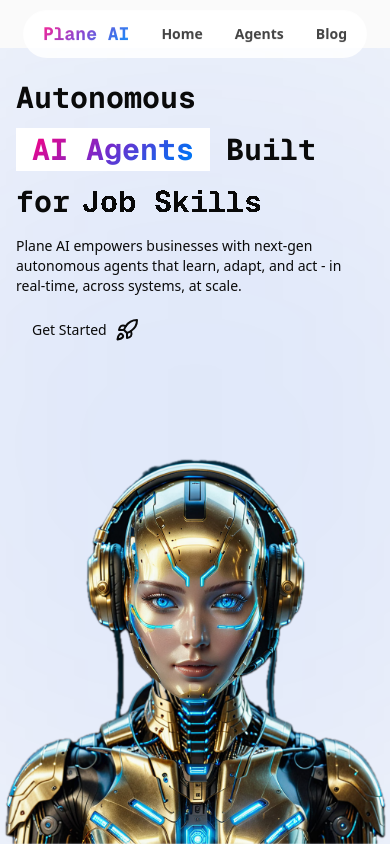
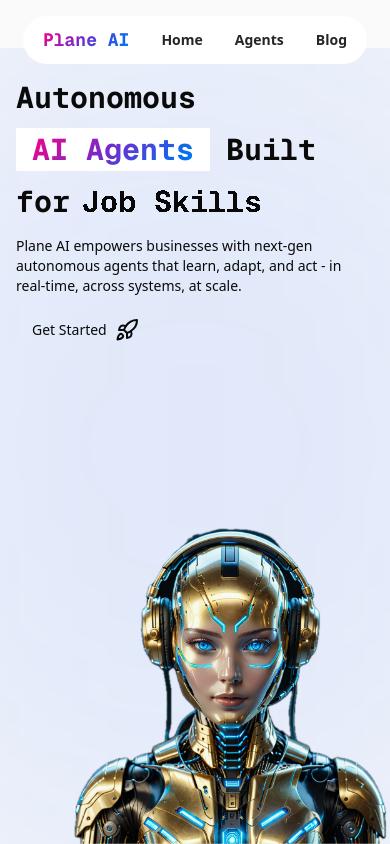
Before and after one commit to Code-With-Akash-09/Plane-AI, a Next.js app: page / in a window 390 px wide. Built offline with nearby package versions, Linux system fonts and the light colour scheme; no server answers.

Commit message:
style: basic ui updated

```diff
--- a/src/app/(agents)/agents/interview-preparation/interview/[interviewId]/page.jsx
+++ b/src/app/(agents)/agents/interview-preparation/interview/[interviewId]/page.jsx
@@ -14,8 +14,8 @@ const InterviewId = async ({ params }) => {
 
     return (
         <>
-            <div className="flex-1 px-4 py-4 w-full overflow-y-auto">
-                <div className="flex w-full max-w-7xl mx-auto h-full md:items-center md:justify-center">
+            <div className="flex-1 px-4 py-4 w-full">
+                <div className="flex w-full max-w-7xl mx-auto h-full items-center justify-center">
                     <InterviewHomeScreen interview={Interview} />
                 </div>
             </div >
--- a/src/app/(agents)/agents/interview-preparation/page.jsx
+++ b/src/app/(agents)/agents/interview-preparation/page.jsx
@@ -11,7 +11,7 @@ const page = () => {
             <div className="flex-1 px-4 py-4 w-full overflow-y-auto">
                 <div className="flex w-full flex-col max-w-7xl mx-auto h-full gap-4 md:gap-6">
                     <div className="flex flex-col w-full lg:col-span-3 gap-4 md:gap-6">
-                        <div className="w-full space-y-4 md:space-y-6 p-4 md:p-6 rounded-3xl border border-neutral-800">
+                        <div className="w-full space-y-6 md:space-y-8 p-4 md:p-6 rounded-3xl border border-neutral-800">
                             <div className="flex flex-col w-full space-y-1">
                                 <h1 className="text-xl md:text-2xl lg:text-3xl  font-mono font-semibold">
                                     AI Interview Preparation
@@ -20,7 +20,7 @@ const page = () => {
                                     Get ready for your next interview with AI-powered mock interviews, personalized feedback, and tailored practice questions.
                                 </p>
                             </div>
-                            <div className="flex flex-col md:flex-row gap-2 md:gap-4 w-full md:w-fit">
+                            <div className="flex  gap-2 md:gap-4 w-full md:w-fit">
                                 <CreateInterview />
                                 <Button
                                     asChild
--- a/src/app/(root)/page.jsx
+++ b/src/app/(root)/page.jsx
@@ -13,26 +13,28 @@ const Home = () => {
 
 	const isMobile = useIsMobile()
 
+	const MotionOrDiv = isMobile ? "div" : motion.div
+
 	return (
 		<div className="size-full flex pt-12">
 			<div className="flex w-full md:h-full min-h-[600px] max-h-[1000px] mx-auto items-end justify-center overflow-hidden relative">
 				<div className="flex w-full h-full">
-					<motion.div
+					<MotionOrDiv
 						initial={{ y: 50, opacity: 0 }}
 						animate={{ y: 0, opacity: 1 }}
 						transition={{ duration: 2, delay: 1, ease: "easeInOut" }}
 						className="flex h-full items-center justify-center w-full"
 					>
 						<span className="flex size-full translate-y-80 min-w-40 aspect-square max-w-full bg-blue-600/40 rounded-full blur-[300px]"></span>
-					</motion.div>
+					</MotionOrDiv>
 					<div className="flex absolute z-10 bottom-0 inset-x-0 items-end justify-center h-full w-full">
-						<motion.div
+						<MotionOrDiv
 							initial={{ y: 50, opacity: 0 }}
 							animate={{ y: 0, opacity: 1 }}
 							transition={{ duration: 1.5, delay: 0.5, ease: "easeInOut" }}
-							className="flex w-full h-[70%] md:h-[90%] relative justify-center"
+							className="flex w-full h-80 md:h-[90%] relative justify-center"
 						>
-							<motion.div
+							<MotionOrDiv
 								initial={{ x: 0 }}
 								animate={{ x: isMobile ? 0 : 350 }}
 								transition={{ duration: 2.5, delay: 2, ease: "easeInOut" }}
@@ -41,20 +43,20 @@ const Home = () => {
 									src={"/assets/banner-img/hero-img.avif"}
 									alt="Hero Image"
 									fill
-									className="object-contain object-bottom"
+									className="object-contain object-bottom-right md:object-bottom"
 								/>
-							</motion.div>
-						</motion.div>
+							</MotionOrDiv>
+						</MotionOrDiv>
 					</div>
 				</div>
-				<motion.div
+				<MotionOrDiv
 					initial={{ y: 50, opacity: 0 }}
 					animate={{ y: 0, opacity: 1 }}
 					transition={{ duration: 2.5, delay: 2, ease: "easeInOut" }}
 					className="flex w-full h-full absolute top-0 z-20 inset-0 md:items-center ,md:justify-center"
 				>
 
-					<motion.div
+					<MotionOrDiv
 						initial={{ y: 50, opacity: 0 }}
 						animate={{ y: 0, opacity: 1 }}
 						transition={{ duration: 2.5, delay: 3, ease: "easeInOut" }}
@@ -87,7 +89,7 @@ const Home = () => {
 								/>
 							</span>
 						</h1>
-						<p className="text-sm md:text-base lg:text-lg max-w-xl">
+						<p className="text-sm md:text-base lg:text-lg max-w-full md:max-w-xl">
 							Plane AI empowers businesses with next-gen autonomous agents that learn, adapt, and act - in real-time, across systems, at scale.
 						</p>
 						<Button asChild className={"cursor-pointer"}>
@@ -97,8 +99,8 @@ const Home = () => {
 								Get Started <Rocket />
 							</Link>
 						</Button>
-					</motion.div>
-				</motion.div>
+					</MotionOrDiv>
+				</MotionOrDiv>
 			</div>
 		</div>
 	)
--- a/src/components/atoms/AiAgentCard.jsx
+++ b/src/components/atoms/AiAgentCard.jsx
@@ -4,7 +4,7 @@ import { GlowCard } from "../magic/GlowCard"
 
 const AiAgentCard = ({ agent }) => {
     return (
-        <GlowCard customSize className="w-full !rounded-2xl">
+        <GlowCard customSize touchAction="auto" className="w-full !rounded-2xl">
             <Link
                 href={agent.url}
                 className="space-y-2 w-full"
--- a/src/components/magic/GlowCard.jsx
+++ b/src/components/magic/GlowCard.jsx
@@ -24,7 +24,8 @@ const GlowCard = ({
   size = 'md',
   width,
   height,
-    customSize = false
+  customSize = false,
+  touchAction = 'none'
 }) => {
   const cardRef = useRef(null);
   const innerRef = useRef(null);
@@ -80,7 +81,7 @@ const GlowCard = ({
       backgroundAttachment: 'fixed',
       border: 'var(--border-size) solid var(--backup-border)',
       position: 'relative',
-            touchAction: 'none',
+      touchAction: touchAction,
     };
 
     // Add width and height if provided
--- a/src/components/molecules/agents/AgentsHome.jsx
+++ b/src/components/molecules/agents/AgentsHome.jsx
@@ -7,7 +7,7 @@ const AgentsHome = () => {
                     className="flex absolute inset-x-0 top-0 rounded-3xl z-0 h-full items-center justify-center w-full bg-gradient-to-r from-blue-800/40 via-neutral-900 to-purple-600/30"
                 >
                 </div>
-                <div className="z-10 border border-neutral-800 p-6 md:p-8 lg:p-10 xl:p-14 w-full rounded-3xl bg-[url('/assets/banner-img/loading.avif')] bg-contain bg-right md:bg-left bg-no-repeat md:justify-end flex">
+                <div className="z-10 border border-neutral-800 sm:p-6 md:p-8 lg:p-10 xl:p-14 w-full rounded-3xl bg-[url('/assets/banner-img/loading.avif')] bg-contain bg-right md:bg-left bg-no-repeat md:justify-end flex">
                     <div className="space-y-2 md:space-y-4 w-full md:w-2/3 lg:w-3/4 backdrop-blur-sm p-4 rounded-2xl">
                         <h1 className="font-mono text-2xl sm:text-3xl md:text-4xl lg:text-5xl xl:text-6xl md:text-primary font-semibold">
                             All-in-One <br /> AI Agents Platform
--- a/src/components/molecules/agents/CreateInterview.jsx
+++ b/src/components/molecules/agents/CreateInterview.jsx
@@ -13,6 +13,7 @@ import { createClient } from "@/lib/supabase/client"
 import { useAuth } from "@/providers/AuthProvider"
 import { zodResolver } from "@hookform/resolvers/zod"
 import { PlusIcon } from "lucide-react"
+import { useRouter } from "next/navigation"
 import { useState } from "react"
 import { useForm } from "react-hook-form"
 import { toast } from "sonner"
@@ -22,6 +23,8 @@ const CreateInterview = () => {
 
     const [open, setOpen] = useState(false)
     const [loading, setLoading] = useState(false)
+    const router = useRouter()
+
     const { user } = useAuth()
     const supabase = createClient()
 
@@ -50,6 +53,7 @@ const CreateInterview = () => {
                 },
             ])
             .select()
+            .single()
 
         if (error) {
             toast.error(error.message)
@@ -57,6 +61,7 @@ const CreateInterview = () => {
         else {
             form.reset()
             setOpen(false)
+            router.push(`/agents/interview-preparation/interview/${data?.interview_id}`)
             toast.success("Interview Created Successfully!")
         }
         setLoading(false)
--- a/src/components/organism/Navbar.jsx
+++ b/src/components/organism/Navbar.jsx
@@ -1,17 +1,23 @@
 "use client"
 
+import { useIsMobile } from "@/hooks/use-mobile"
 import { motion } from "framer-motion"
 import Link from "next/link"
 import Logo from "../atoms/Logo"
 
 const Navbar = () => {
+
+    const isMobile = useIsMobile()
+
+    const MotionOrDiv = isMobile ? "div" : motion.div
+
     return (
         <>
-            <motion.div
+            <MotionOrDiv
                 initial={{ y: -100, opacity: 0 }}
                 animate={{ y: 0, opacity: 1 }}
                 transition={{ duration: 2, delay: 4, ease: "easeInOut" }}
-                className="flex fixed z-50 top-6 w-full items-center justify-center"
+                className="flex fixed z-50 top-4 md:top-6 w-full items-center justify-center"
             >
                 <div className="w-fit bg-white backdrop-blur-2xl p-2 rounded-full">
                     <div className="w-fit inline-flex space-x-2 items-center">
@@ -36,7 +42,7 @@ const Navbar = () => {
                         }
                     </div>
                 </div>
-            </motion.div>
+            </MotionOrDiv>
         </>
     )
 }
--- a/src/components/organism/agents/InterviewHomeScreen.jsx
+++ b/src/components/organism/agents/InterviewHomeScreen.jsx
@@ -19,7 +19,7 @@ const InterviewHomeScreen = ({ interview }) => {
                     <div className="grid grid-cols-1 md:grid-cols-2 flex-col gap-6 w-full h-fit">
                         <div className="flex flex-col w-full gap-6 md:gap-8 lg:gap-10">
                             <div className="flex w-full max-w-40 md:max-w-sm lg:max-w-md mx-auto relative aspect-square border border-neutral-700 rounded-2xl bg-gradient-to-r from-blue-800/40 via-neutral-900 to-purple-600/30">
-                                <video autoPlay muted loop className="w-full h-full relative rounded-2xl">
+                                <video autoPlay muted loop playsInline className="w-full h-full relative rounded-2xl">
                                     <source src="/assets/video/AI-Modal-2.mp4" type="video/mp4" />
                                 </video>
                             </div>
--- a/src/providers/AuthProvider.js
+++ b/src/providers/AuthProvider.js
@@ -68,7 +68,6 @@ const AuthProvider = ({ children }) => {
 
     const signOut = async () => {
         let { error } = await supabase.auth.signOut()
-        cookieStore.remove("plane_access")
         return { error }
     }
 
@@ -77,7 +76,6 @@ const AuthProvider = ({ children }) => {
 
         const { data: { subscription } } = supabase.auth.onAuthStateChange(
             (event, session) => {
-                cookieStore.set("plane_access", session.access_token)
                 setUser(session?.user ?? null)
                 setLoading(false)
             }
```
Also changed, not shown: src/components/organism/agents/InterviewScreen.jsx (+4 -6 lines), 1 other file (tests, documents, lock files or other folders). Lines whose indentation alone changed are shown as unchanged.
